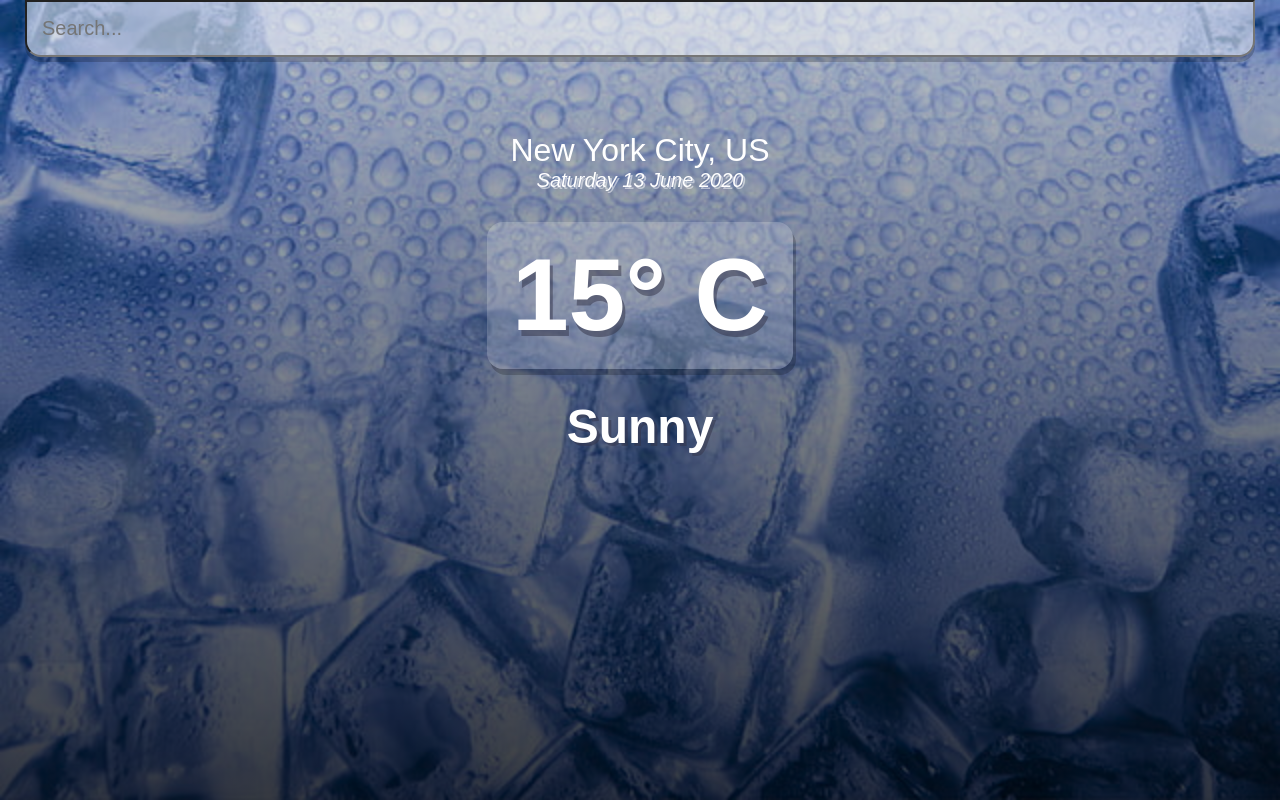
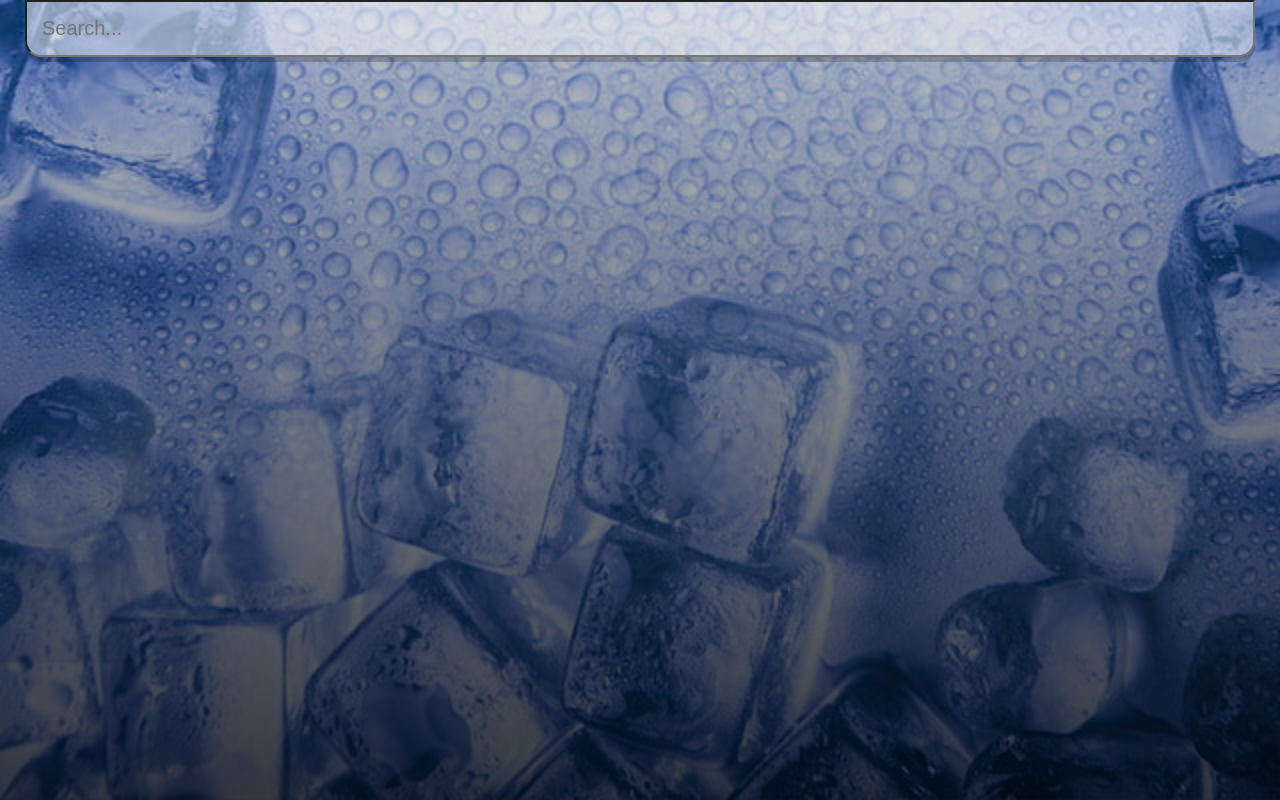
Before and after one commit to tariktabakovic/react-weather-app, a React (Create React App) app: page / in a window 1280 px wide. Built offline with nearby package versions, Linux system fonts and the light colour scheme.

Commit message:
implemenets ternary operator for location search

```diff
--- a/src/App.js
+++ b/src/App.js
@@ -12,7 +12,7 @@ function App() {
 
   const search = evt => {
     if(evt.key === "Enter") {
-      fetch(`$(api.base)weather?q=${query}&units=metric&APPID=${api.key}`)
+      fetch(`${api.base}weather?q=${query}&units=metric&APPID=${api.key}`)
         .then(res => res.json())
         .then(result => {
           setWeather(result);
@@ -47,18 +47,20 @@ function App() {
             onKeyPress={search}
             />
         </div>
+        {(typeof weather.main != "undefined") ? (
         <div>
           <div className="location-box">
-            <div className="location">New York City, US</div>
+            <div className="location">{weather.name}, {weather.sys.country}</div>
             <div className="date">{dateBuilder(new Date())}</div>
           </div>
+          <div className="weather-box">
+            <div className= "temp">
+              15° C
+            </div>
+            <div className= "weather">Sunny</div>
+          </div>
         </div>
-        <div className="weather-box">
-          <div className= "temp">
-            15° C
-          </div>
-          <div className= "weather">Sunny</div>
-        </div>
+        ) : ('')}
       </main>
     </div>
   );
```
